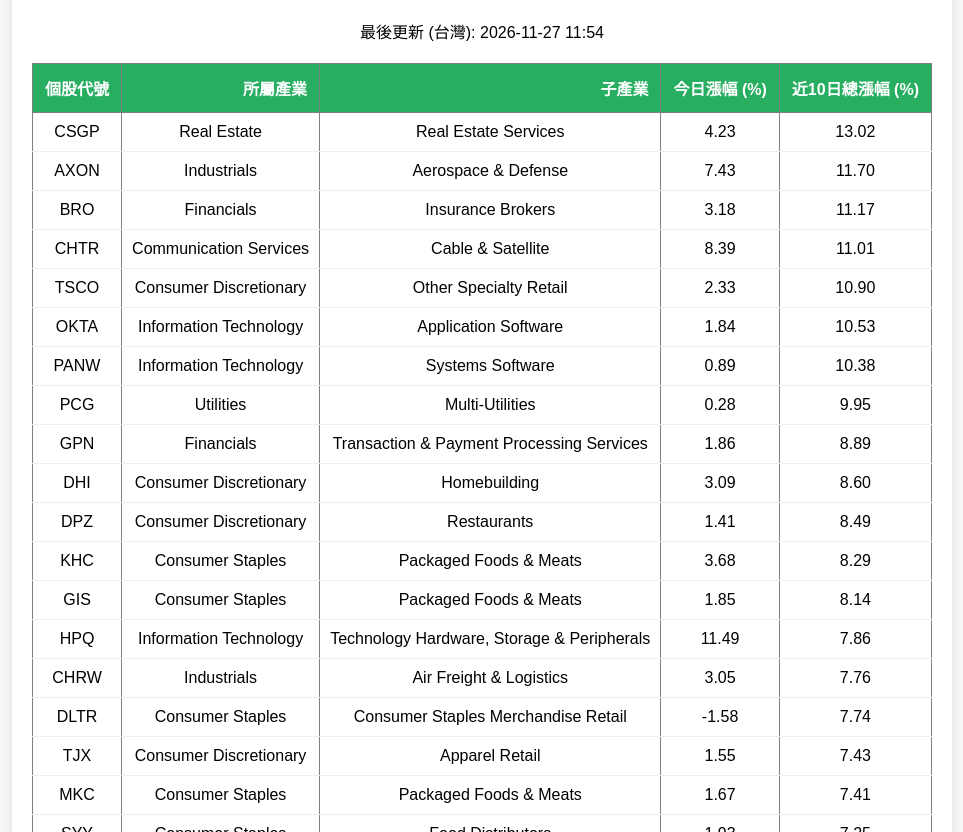
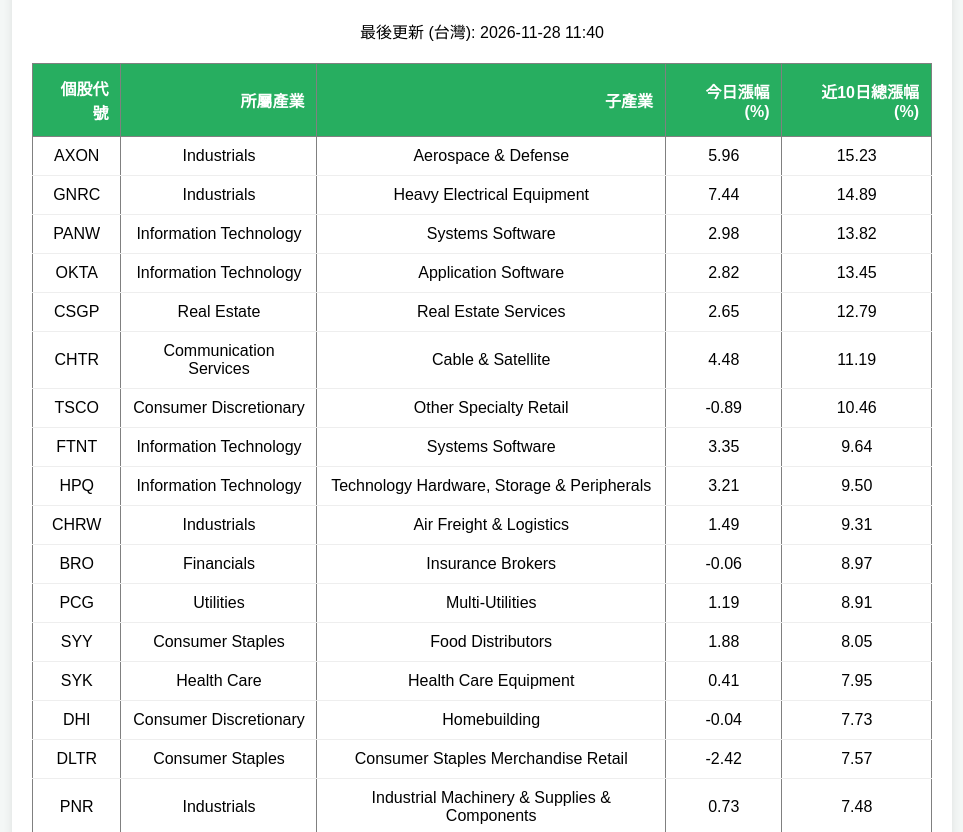
Before and after one commit to sa8712xyz-arch/My-Stock-Heatmap, a plain HTML site: page index.html in a window 1280 px wide. Shown: the part 120-952 px from the top of the page, without its empty margins (158-1121 px from the left). Drawn offline with Linux system fonts and the light colour scheme.

Commit message:
Update table data

```diff
--- a/index.html
+++ b/index.html
@@ -17,7 +17,7 @@
     <body>
         <div class="container">
             <h1>S&P 500 前 20 強強勢股 (近 10 日)</h1>
-            <p style="text-align: center;">最後更新 (台灣): 2026-11-27 11:54</p>
+            <p style="text-align: center;">最後更新 (台灣): 2026-11-28 11:40</p>
             <table border="1" class="dataframe table table-striped">
   <thead>
     <tr style="text-align: right;">
@@ -30,144 +30,144 @@
   </thead>
   <tbody>
     <tr>
+      <td>AXON</td>
+      <td>Industrials</td>
+      <td>Aerospace &amp; Defense</td>
+      <td>5.96</td>
+      <td>15.23</td>
+    </tr>
+    <tr>
+      <td>GNRC</td>
+      <td>Industrials</td>
+      <td>Heavy Electrical Equipment</td>
+      <td>7.44</td>
+      <td>14.89</td>
+    </tr>
+    <tr>
+      <td>PANW</td>
+      <td>Information Technology</td>
+      <td>Systems Software</td>
+      <td>2.98</td>
+      <td>13.82</td>
+    </tr>
+    <tr>
+      <td>OKTA</td>
+      <td>Information Technology</td>
+      <td>Application Software</td>
+      <td>2.82</td>
+      <td>13.45</td>
+    </tr>
+    <tr>
       <td>CSGP</td>
       <td>Real Estate</td>
       <td>Real Estate Services</td>
-      <td>4.23</td>
-      <td>13.02</td>
+      <td>2.65</td>
+      <td>12.79</td>
     </tr>
     <tr>
-      <td>AXON</td>
+      <td>CHTR</td>
+      <td>Communication Services</td>
+      <td>Cable &amp; Satellite</td>
+      <td>4.48</td>
+      <td>11.19</td>
+    </tr>
+    <tr>
+      <td>TSCO</td>
+      <td>Consumer Discretionary</td>
+      <td>Other Specialty Retail</td>
+      <td>-0.89</td>
+      <td>10.46</td>
+    </tr>
+    <tr>
+      <td>FTNT</td>
+      <td>Information Technology</td>
+      <td>Systems Software</td>
+      <td>3.35</td>
+      <td>9.64</td>
+    </tr>
+    <tr>
+      <td>HPQ</td>
+      <td>Information Technology</td>
+      <td>Technology Hardware, Storage &amp; Peripherals</td>
+      <td>3.21</td>
+      <td>9.50</td>
+    </tr>
+    <tr>
+      <td>CHRW</td>
       <td>Industrials</td>
-      <td>Aerospace &amp; Defense</td>
-      <td>7.43</td>
-      <td>11.70</td>
+      <td>Air Freight &amp; Logistics</td>
+      <td>1.49</td>
+      <td>9.31</td>
     </tr>
     <tr>
       <td>BRO</td>
       <td>Financials</td>
       <td>Insurance Brokers</td>
-      <td>3.18</td>
-      <td>11.17</td>
-    </tr>
-    <tr>
-      <td>CHTR</td>
-      <td>Communication Services</td>
-      <td>Cable &amp; Satellite</td>
-      <td>8.39</td>
-      <td>11.01</td>
-    </tr>
-    <tr>
-      <td>TSCO</td>
-      <td>Consumer Discretionary</td>
-      <td>Other Specialty Retail</td>
-      <td>2.33</td>
-      <td>10.90</td>
-    </tr>
-    <tr>
-      <td>OKTA</td>
-      <td>Information Technology</td>
-      <td>Application Software</td>
-      <td>1.84</td>
-      <td>10.53</td>
-    </tr>
-    <tr>
-      <td>PANW</td>
-      <td>Information Technology</td>
-      <td>Systems Software</td>
-      <td>0.89</td>
-      <td>10.38</td>
+      <td>-0.06</td>
+      <td>8.97</td>
     </tr>
     <tr>
       <td>PCG</td>
       <td>Utilities</td>
       <td>Multi-Utilities</td>
-      <td>0.28</td>
-      <td>9.95</td>
+      <td>1.19</td>
+      <td>8.91</td>
     </tr>
     <tr>
-      <td>GPN</td>
-      <td>Financials</td>
-      <td>Transaction &amp; Payment Processing Services</td>
-      <td>1.86</td>
-      <td>8.89</td>
+      <td>SYY</td>
+      <td>Consumer Staples</td>
+      <td>Food Distributors</td>
+      <td>1.88</td>
+      <td>8.05</td>
+    </tr>
+    <tr>
+      <td>SYK</td>
+      <td>Health Care</td>
+      <td>Health Care Equipment</td>
+      <td>0.41</td>
+      <td>7.95</td>
     </tr>
     <tr>
       <td>DHI</td>
       <td>Consumer Discretionary</td>
       <td>Homebuilding</td>
-      <td>3.09</td>
-      <td>8.60</td>
-    </tr>
-    <tr>
-      <td>DPZ</td>
-      <td>Consumer Discretionary</td>
-      <td>Restaurants</td>
-      <td>1.41</td>
-      <td>8.49</td>
-    </tr>
-    <tr>
-      <td>KHC</td>
-      <td>Consumer Staples</td>
-      <td>Packaged Foods &amp; Meats</td>
-      <td>3.68</td>
-      <td>8.29</td>
-    </tr>
-    <tr>
-      <td>GIS</td>
-      <td>Consumer Staples</td>
-      <td>Packaged Foods &amp; Meats</td>
-      <td>1.85</td>
-      <td>8.14</td>
-    </tr>
-    <tr>
-      <td>HPQ</td>
-      <td>Information Technology</td>
-      <td>Technology Hardware, Storage &amp; Peripherals</td>
-      <td>11.49</td>
-      <td>7.86</td>
-    </tr>
-    <tr>
-      <td>CHRW</td>
-      <td>Industrials</td>
-      <td>Air Freight &amp; Logistics</td>
-      <td>3.05</td>
-      <td>7.76</td>
+      <td>-0.04</td>
+      <td>7.73</td>
     </tr>
     <tr>
       <td>DLTR</td>
       <td>Consumer Staples</td>
       <td>Consumer Staples Merchandise Retail</td>
-      <td>-1.58</td>
-      <td>7.74</td>
+      <td>-2.42</td>
+      <td>7.57</td>
+    </tr>
+    <tr>
+      <td>PNR</td>
+      <td>Industrials</td>
+      <td>Industrial Machinery &amp; Supplies &amp; Components</td>
+      <td>0.73</td>
+      <td>7.48</td>
+    </tr>
+    <tr>
+      <td>TSN</td>
+      <td>Consumer Staples</td>
+      <td>Packaged Foods &amp; Meats</td>
+      <td>-0.50</td>
+      <td>7.45</td>
+    </tr>
+    <tr>
+      <td>WTW</td>
+      <td>Financials</td>
+      <td>Insurance Brokers</td>
+      <td>2.07</td>
+      <td>7.31</td>
     </tr>
     <tr>
       <td>TJX</td>
       <td>Consumer Discretionary</td>
       <td>Apparel Retail</td>
-      <td>1.55</td>
-      <td>7.43</td>
-    </tr>
-    <tr>
-      <td>MKC</td>
-      <td>Consumer Staples</td>
-      <td>Packaged Foods &amp; Meats</td>
-      <td>1.67</td>
-      <td>7.41</td>
-    </tr>
-    <tr>
-      <td>SYY</td>
-      <td>Consumer Staples</td>
-      <td>Food Distributors</td>
-      <td>1.93</td>
-      <td>7.25</td>
-    </tr>
-    <tr>
-      <td>WTW</td>
-      <td>Financials</td>
-      <td>Insurance Brokers</td>
-      <td>1.67</td>
-      <td>7.23</td>
+      <td>-1.59</td>
+      <td>7.00</td>
     </tr>
   </tbody>
 </table>
```
